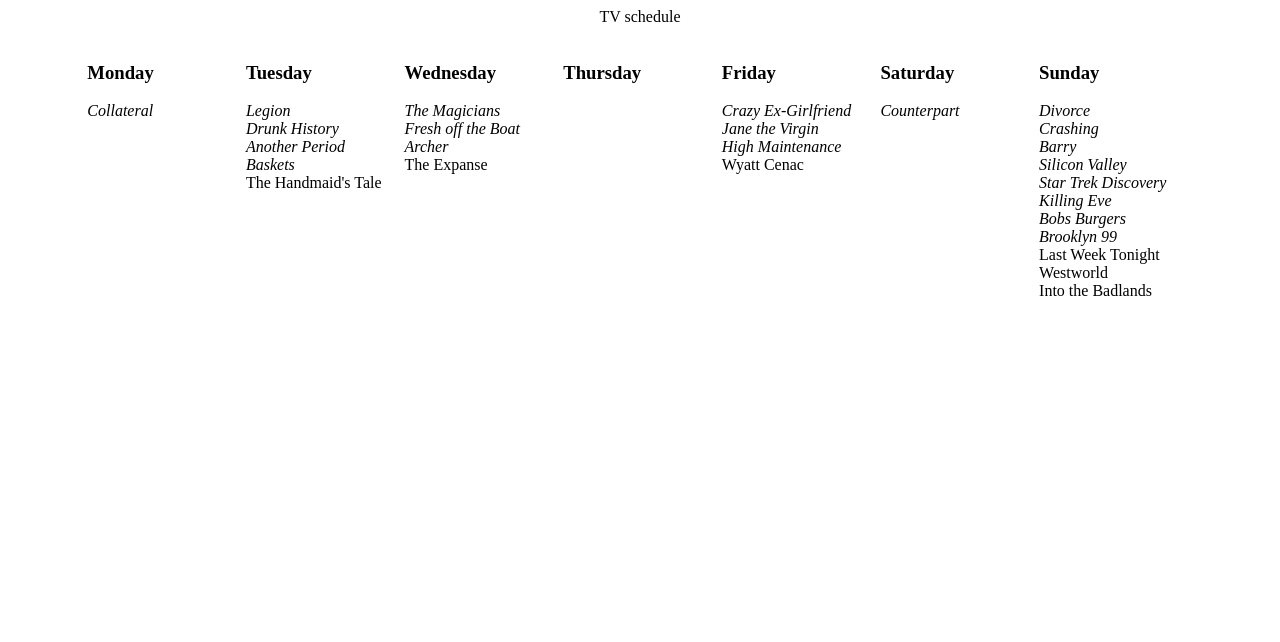
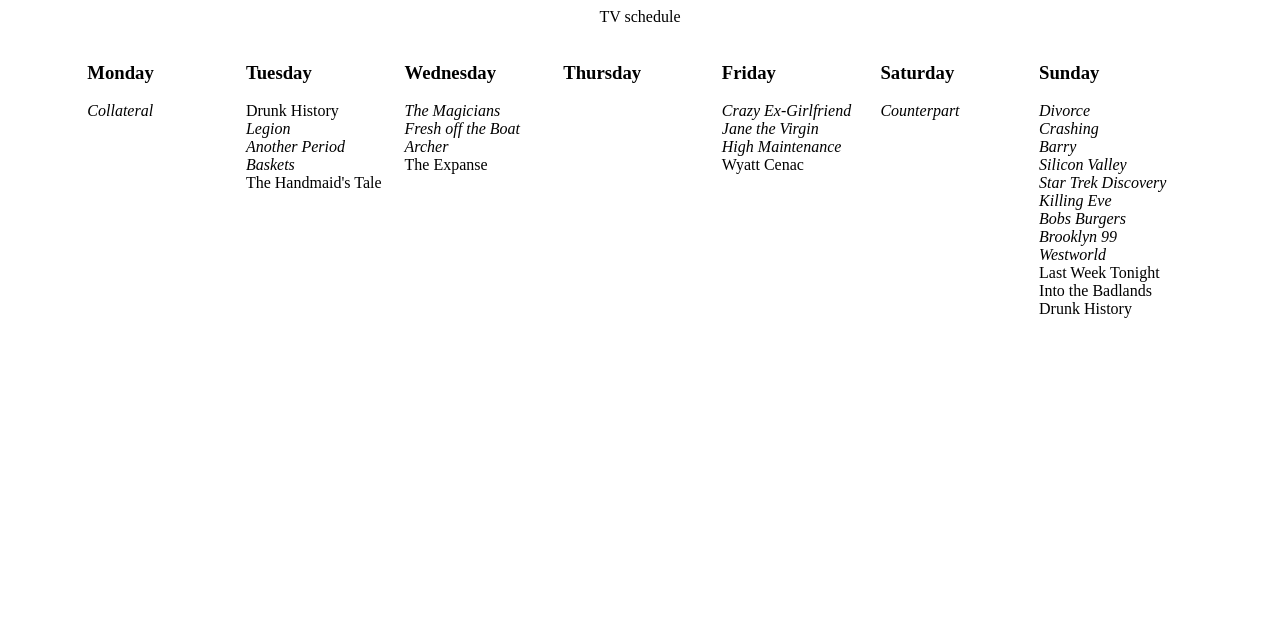
Before and after one commit to StevenWoo/flaskplaytime, a Flask app: page /tv/schedule in a window 1280 px wide. Shown: the top 642 px of the page. Run offline with Flask 2, Linux system fonts and the light colour scheme.

Commit message:
update schedule

```diff
--- a/templates/tv_schedule.html
+++ b/templates/tv_schedule.html
@@ -53,9 +53,8 @@
               </div>
       <div class="day2">
         <h3> Tuesday</h3>
-
+        Drunk History<br />
         <i>Legion<br/>
-        Drunk History<br />
         Another Period<br />
         Baskets</i><br />
         The Handmaid's Tale<br />
@@ -67,9 +66,6 @@
        Archer<br />
        </i>
        The Expanse<br />
-
-
-
       </div>
 
       <div class="day4">
@@ -102,10 +98,11 @@ Star Trek Discovery<br />
     Killing Eve<br />
 Bobs Burgers<br />
     Brooklyn 99<br />
+    Westworld<br />
 </i>
 Last Week Tonight<br />
-Westworld<br />
 Into the Badlands<br />
+Drunk History<br />
     </div>
     </div>
   </body>
```
